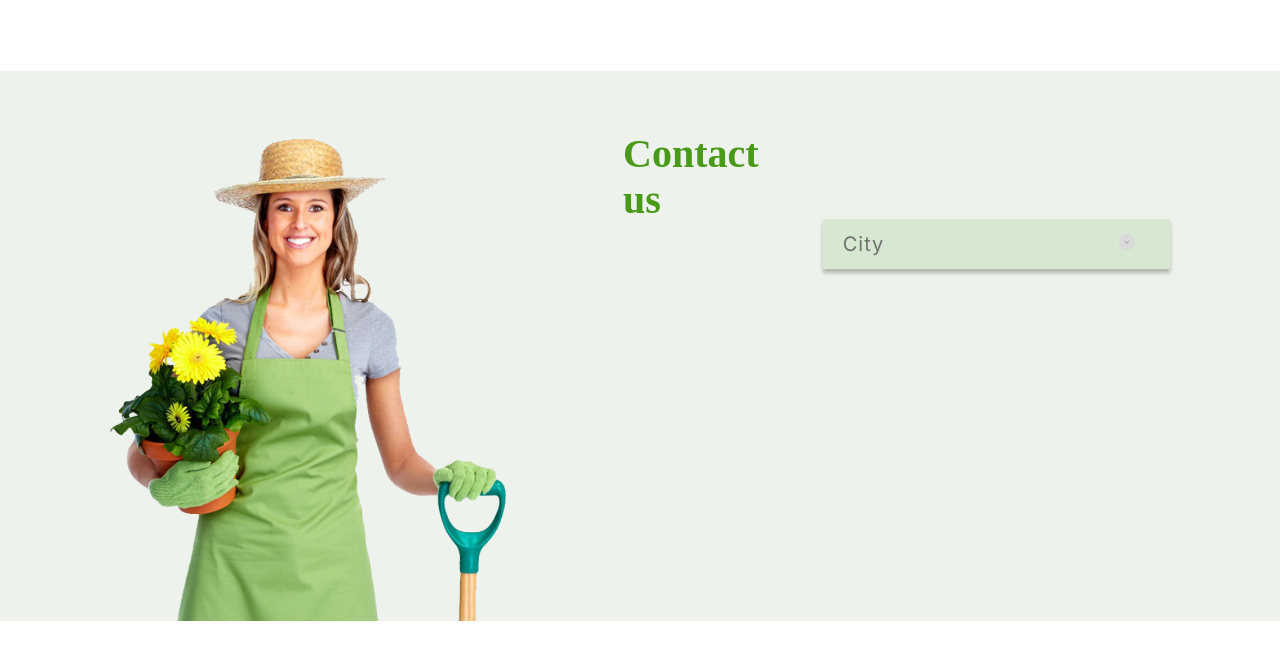
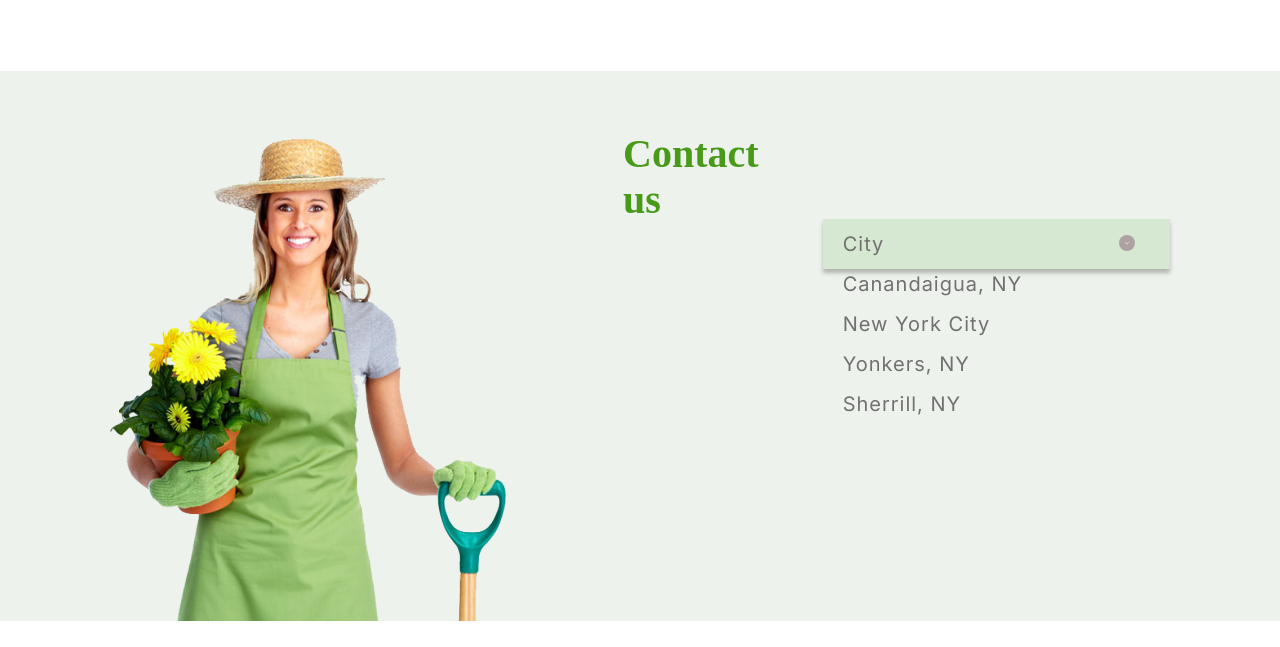
Before and after one commit to Maxxx1mHR/plants, a website: page plants/index.html in a window 1280 px wide. Shown: the part 3636-4283 px from the top of the page. Drawn offline with Linux system fonts and the light colour scheme; a web font is replaced by a local one.

Commit message:
feat: add contacts__accordion

```diff
--- a/plants/index.html
+++ b/plants/index.html
@@ -162,9 +162,16 @@
                 <div class="contacts__wrapper">
                     <img src="src/img/contact_woman.png" alt="woman" class="test">
                     <h2 class="contacts__title">Contact us</h2>
-                    <div class="contacts__accordion">City</div>
+                    <div class="contacts__accordion">
+                        <div class="contacts__accordion-header">City</div>
+                        <div class="contacts__accordion-cities">
+                            <div class="contacts__accordion-ciy">Canandaigua, NY</div>
+                            <div class="contacts__accordion-ciy">New York City</div>
+                            <div class="contacts__accordion-ciy">Yonkers, NY</div>
+                            <div class="contacts__accordion-ciy">Sherrill, NY</div>
+                        </div>
+                    </div>
                 </div>
-
             </div>
         </section>
 
--- a/plants/src/js/script.js
+++ b/plants/src/js/script.js
@@ -36,18 +36,22 @@
 
 document.querySelectorAll('.accordion-item-header').forEach((accordionItemHeader) => {  //получаю все header на которые буду нажимать
     accordionItemHeader.addEventListener('click', (evt) => {
-        console.log(evt.target);
-        const elai = evt.target.closest('.accordion-item');
-        console.log(elai);
-        elai.classList.toggle('active');
+        // console.log(evt.target);
+        // const elai = evt.target.closest('.accordion-item');
+        // console.log(elai);
+        // elai.classList.toggle('active');
         accordionItemHeader.classList.toggle('active'); //добавляю класс активности для header + <-> -
         const accordionItemBody = accordionItemHeader.nextElementSibling; //получаю следующий элемент за header
+        const accordionItem = accordionItemHeader.parentElement;
+        console.log(accordionItem);
         if(accordionItemHeader.classList.contains('active')) {
             //если у header есть класс активности, тогда выставляем max-height
             accordionItemBody.style.maxHeight = accordionItemBody.scrollHeight + 'px';
+            accordionItem.classList.add('active');
         }
         else {
             accordionItemBody.style.maxHeight = 0;
+            accordionItem.classList.remove('active');
         }
     });
 });
--- a/plants/src/sass/blocks/_contacts.scss
+++ b/plants/src/sass/blocks/_contacts.scss
@@ -30,10 +30,18 @@
         line-height: 40px;
         letter-spacing: 0.05em;
         color: #717171;
-        &::after {
-            content: url('../icons/arrows/prices_arrow.svg');
-            position: absolute;
-            right: 35px;
+        &-header {
+            cursor: pointer;
+            &::after {
+                content: url('../icons/arrows/contact_arrow.svg');
+                position: absolute;
+                right: 35px;
+            }
+        }
+        &-cities {
+            overflow: hidden;
+            // max-height: 0;
         }
     }
+
 }
--- a/plants/src/sass/blocks/_prices.scss
+++ b/plants/src/sass/blocks/_prices.scss
@@ -127,7 +127,7 @@
             }
             &.active {
                 &::after {
-                    content: url('../icons/arrows/prices_arrow.svg');
+                    content: url('../icons/arrows/prices_arrow_active.svg');
                     transform: rotate(-180deg);
                 }
             }
@@ -136,9 +136,9 @@
             max-height: 0;
             overflow: hidden;
             transition: all 0.6s;
-            &.active {
-                max-height: 400px;
-            }
+            // &.active {
+            //     // max-height: 100%;
+            // }
             &-content {
                 margin-top: 12px;
                 border-top: 0.5px solid #AEA1A1;
@@ -150,6 +150,7 @@
                     line-height: 10px;
                     color: #717171;
                 }
+
                 &-cost {
                     margin-top: 6px;
                     font-family: 'Inter';
```
Also changed, not shown: plants/src/css/style.min.css, plants/src/icons/arrows/contact_arrow.svg (added), plants/src/icons/arrows/contact_arrow_active.svg (added), plants/src/icons/arrows/prices_arrow_active.svg (added).
